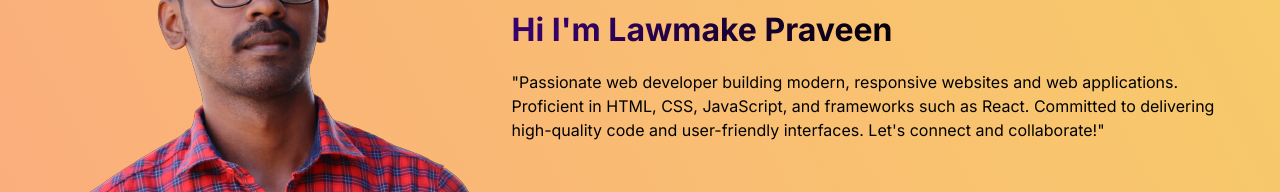
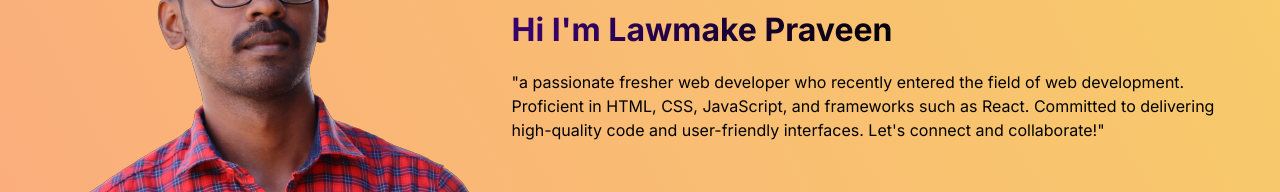
Before and after one commit to lawmake-praveen/Portfolio, a React (Vite) app: page / in a window 1280 px wide. Shown: the part 327-519 px from the top of the page. Built offline with nearby package versions, Linux system fonts and the light colour scheme.

Commit message:
home intro update

```diff
--- a/src/pages/Home.jsx
+++ b/src/pages/Home.jsx
@@ -16,10 +16,10 @@ const Home = () => {
       <div className="right-home">
         <h1>Hi I'm Lawmake Praveen</h1>
         <p>
-          "Passionate web developer building modern, responsive
-          websites and web applications. Proficient in HTML, CSS, JavaScript,
-          and frameworks such as React. Committed to delivering high-quality
-          code and user-friendly interfaces. Let's connect and collaborate!"
+          "a passionate fresher web developer who recently entered the field of
+          web development. Proficient in HTML, CSS, JavaScript, and frameworks
+          such as React. Committed to delivering high-quality code and
+          user-friendly interfaces. Let's connect and collaborate!"
         </p>
       </div>
     </motion.div>
```
